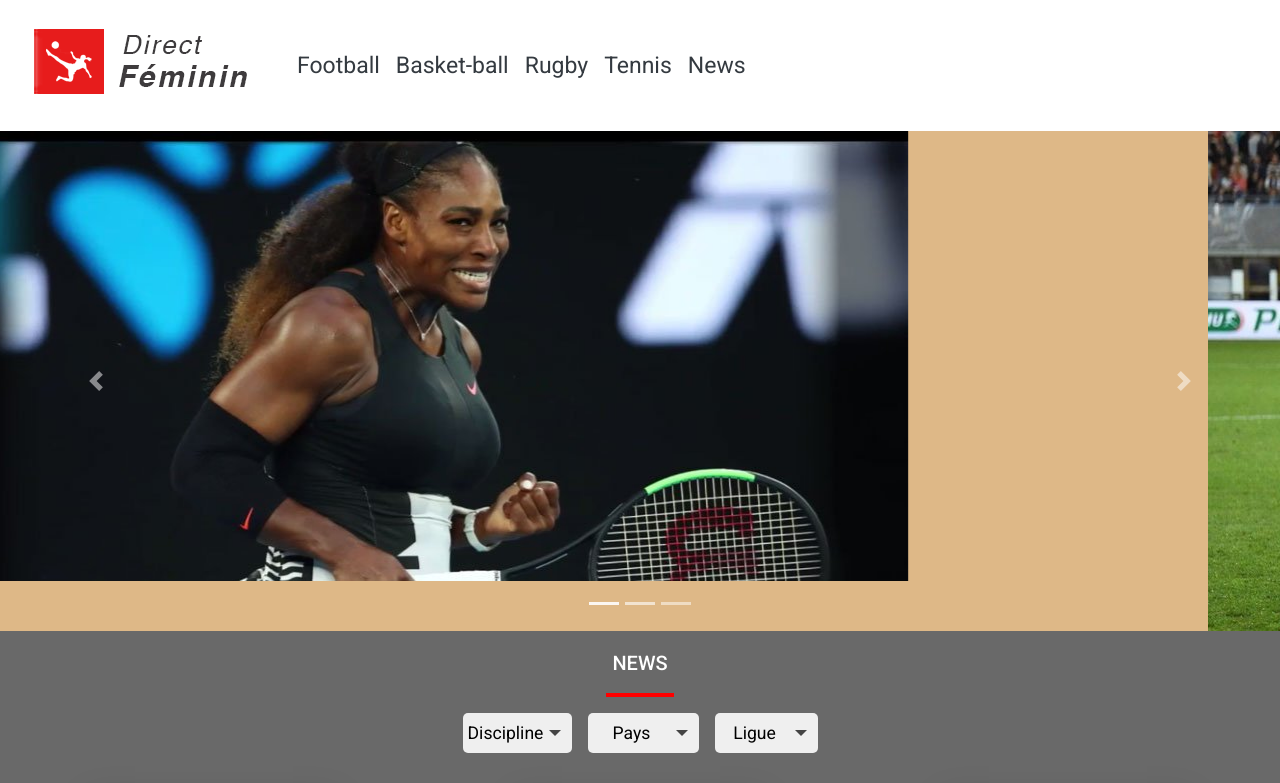
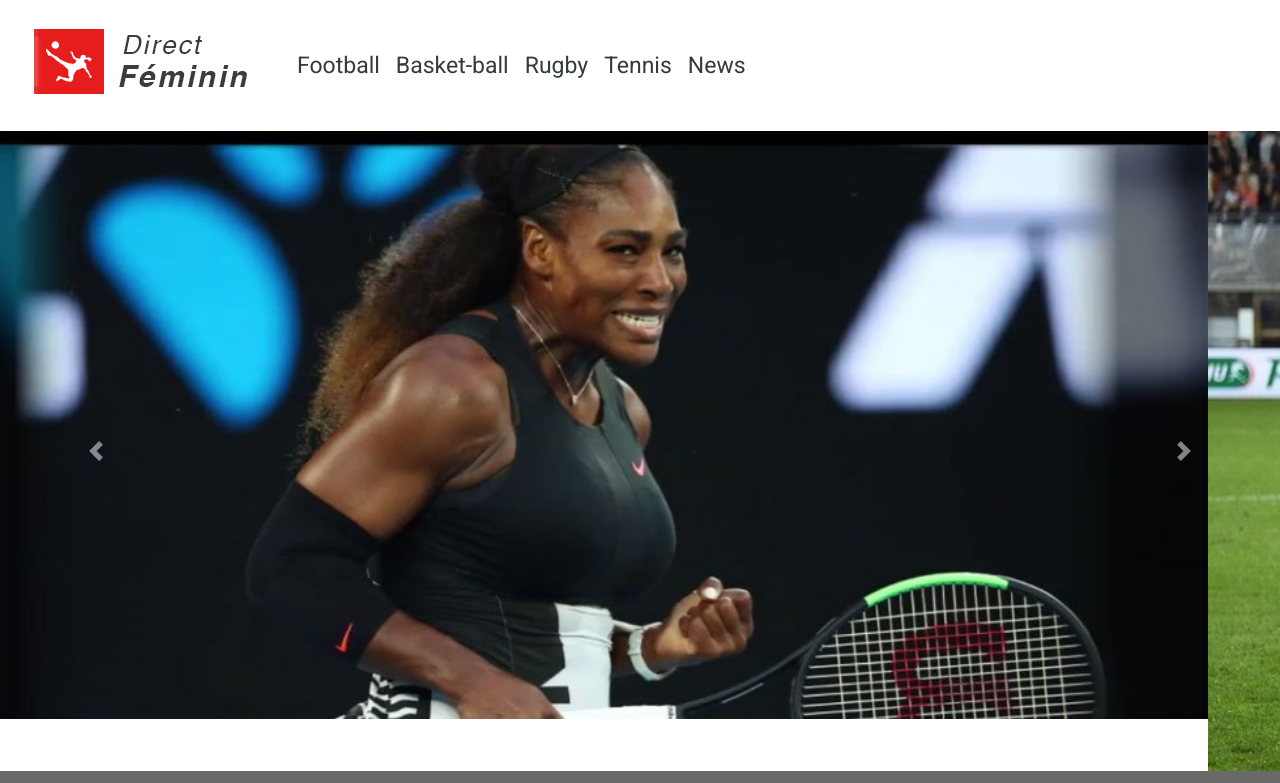
Before and after one commit to WildCodeSchool/P2-Angular-Squad-Lyon-Angular-Mars-2021, an Angular app: page /news in a window 1280 px wide. Shown: the top 783 px of the page. Built offline with nearby package versions, Linux system fonts and the light colour scheme; a web font is replaced by a local one.

Commit message:
modife erreur css slider

```diff
--- a/src/app/slider-joueuses/slider-joueuses.component.css
+++ b/src/app/slider-joueuses/slider-joueuses.component.css
@@ -1,15 +1,4 @@
-<<<<<<< HEAD
 img{
   width: 100%;
   background-size: cover;
 }
-=======
-img {
-  width: 100%;
-  height: 500px;
-}
-
-.car {
-  background-color: burlywood;
-}
->>>>>>> 85728f10c364e62e61261c400d18bcb42b81e69c
```
